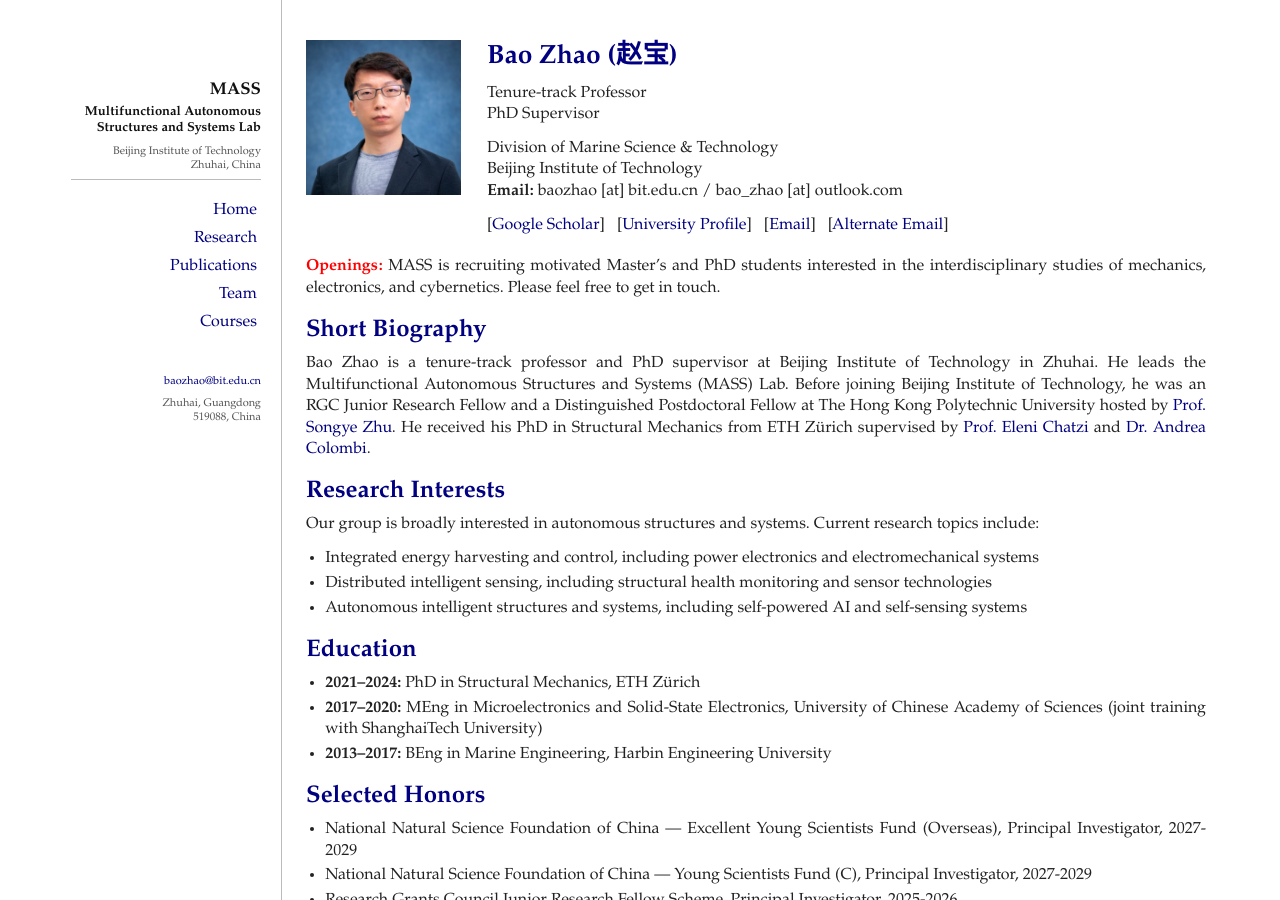
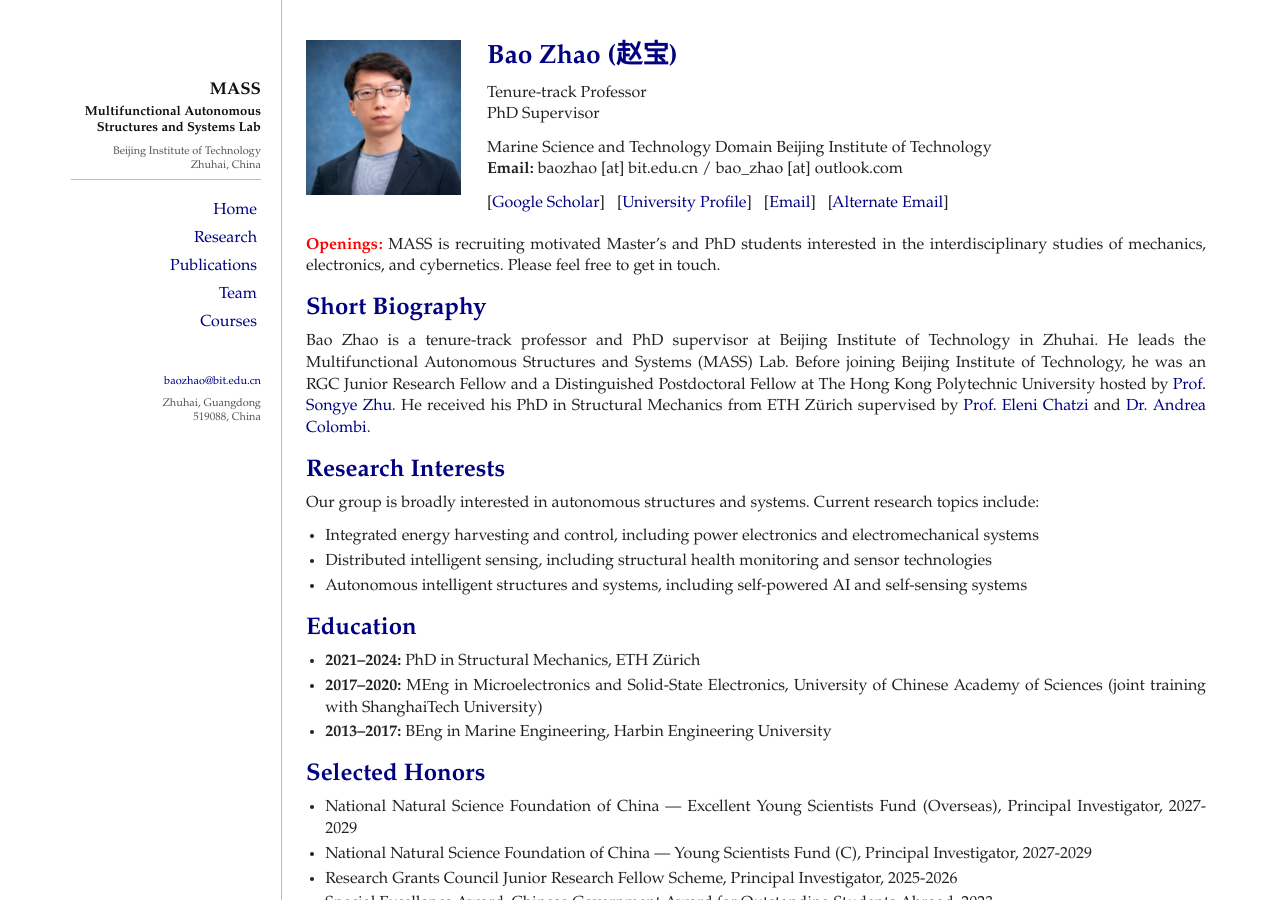
Before and after one commit to bao-zhao/bao-zhao.github.io, a Jekyll site: the page built from index.md, in a window 1280 px wide and 900 px high. Built offline with Jekyll 4.4.1, drawn with Linux system fonts in a browser that asks for light colours.

Commit message:
09092026

```diff
--- a/index.md
+++ b/index.md
@@ -14,7 +14,7 @@ permalink: /
 Tenure-track Professor
 PhD Supervisor
 
-Division of Marine Science & Technology
+Marine Science and Technology Domain
 Beijing Institute of Technology
 **Email:** baozhao [at] bit.edu.cn / bao_zhao [at] outlook.com
 
```
